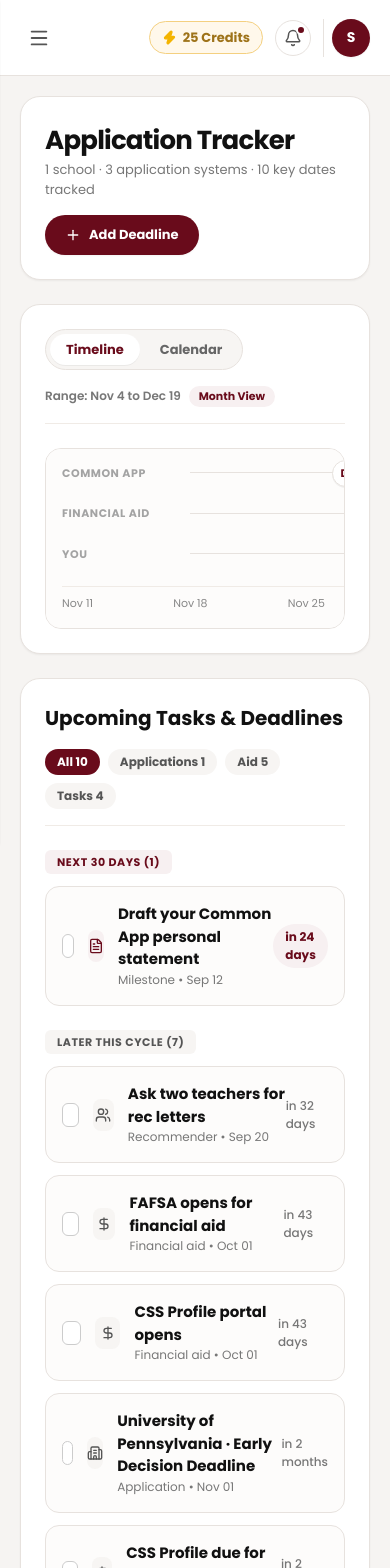
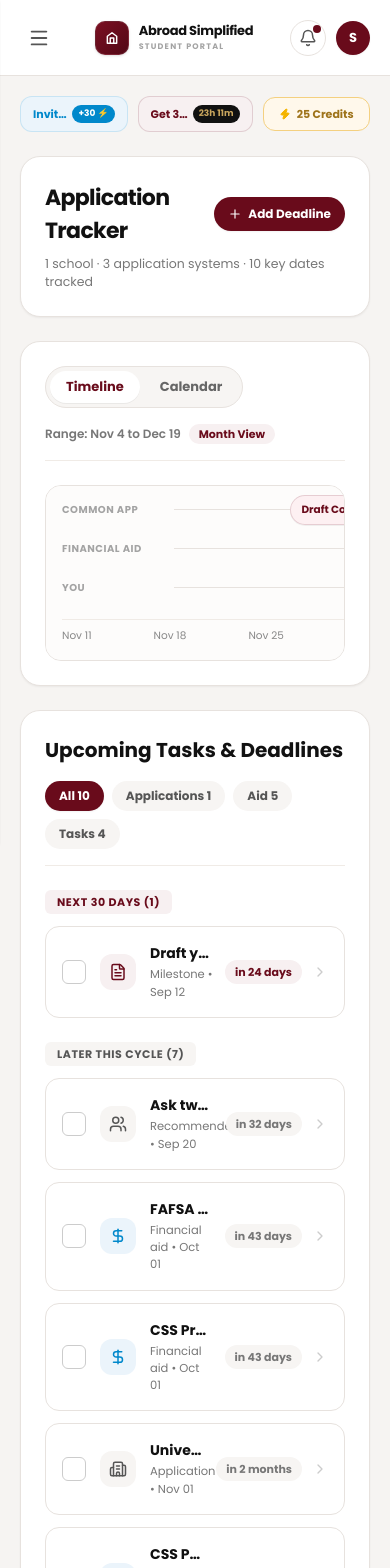
Before and after one commit to XYZ-2026/Unified-Platform, a Next.js app: page /dashboard/tracker in a window 390 px wide. Shown: the top 1568 px of the page. Built offline with nearby package versions, Linux system fonts and the light colour scheme; no server answers.

Commit message:
style: enhance application tracker mobile responsiveness and layouts

```diff
--- a/src/app/dashboard/layout.tsx
+++ b/src/app/dashboard/layout.tsx
@@ -225,7 +225,7 @@ export default function DashboardLayout({ children }: { children: React.ReactNod
             className={`w-full flex items-center gap-3 px-3 py-2 rounded-[10px] text-[14px] font-medium transition-all ${
               pathname === '/dashboard/settings'
                 ? 'bg-[#F7F0F1] text-[#690B1B] font-bold'
-                : 'text-[#777777] hover:bg-[#F9F7F5] hover:text-[#111]'
+                : 'text-[#777777] hover:bg-[#F9F7F5] hover:text-[#11]'
             }`}
           >
             <Settings size={18} />
@@ -248,22 +248,16 @@ export default function DashboardLayout({ children }: { children: React.ReactNod
       <div className="flex-1 flex flex-col min-w-0">
         {/* TOP HEADER BAR */}
         <header className="h-[76px] px-5 md:px-8 bg-white border-b border-[#E7E2DE] flex items-center justify-between sticky top-0 z-30">
+          {/* Desktop Header Content (hidden on mobile) */}
+          <div className="hidden md:flex items-center justify-between w-full">
             <div className="flex items-center gap-4">
-            <button
-              onClick={() => setMobileSidebarOpen(true)}
-              className="md:hidden p-2 text-[#555555] hover:text-[#111111]"
-            >
-              <Menu size={22} />
-            </button>
-            <div className="hidden sm:block">
+              <div>
                 <h1 className="text-[18px] font-bold text-[#111111]">Abroad Simplified Student Portal</h1>
                 <p className="text-[12px] text-[#888888]">Fall 2026 Admissions Cycle</p>
               </div>
             </div>
 
-          {/* HEADER RIGHT ACTIONS */}
             <div className="flex items-center gap-3 md:gap-4">
-            {/* INVITE FRIENDS / REWARDS BUTTON */}
               <button className="hidden xl:flex items-center gap-2 px-3.5 py-1.5 rounded-full bg-[#EBF4FB] border border-[#0088CB]/20 text-[#0088CB] text-[12px] font-bold hover:bg-[#0088CB]/10 transition-all">
                 <span>Invite Friends</span>
                 <span className="bg-[#0088CB] text-white px-2 py-0.5 rounded-full text-[10px]">
@@ -271,7 +265,6 @@ export default function DashboardLayout({ children }: { children: React.ReactNod
                 </span>
               </button>
 
-            {/* PROMO OFFER BADGE */}
               <div className="hidden sm:flex items-center gap-2 px-3.5 py-1.5 rounded-full bg-[#F7F0F1] border border-[#690B1B]/15 text-[#690B1B] text-[12px] font-semibold">
                 <span className="w-2 h-2 rounded-full bg-[#690B1B] animate-pulse" />
                 <span>Get 30% Off</span>
@@ -280,26 +273,86 @@ export default function DashboardLayout({ children }: { children: React.ReactNod
                 </span>
               </div>
 
-            {/* AI CREDITS COUNTER */}
               <div className="flex items-center gap-1.5 px-3 py-1.5 rounded-full bg-[#FFF8EB] border border-[#F4D080] text-[#9E731A] text-[13px] font-bold">
                 <Zap size={15} className="fill-[#F4B400] text-[#F4B400]" />
                 <span>25 Credits</span>
               </div>
 
-            {/* NOTIFICATIONS */}
               <button className="relative p-2 rounded-full border border-[#E7E2DE] bg-white text-[#555555] hover:text-[#690B1B] hover:border-[#690B1B]/30 transition-all">
                 <Bell size={18} />
                 <span className="absolute top-1 right-1 w-2.5 h-2.5 rounded-full bg-[#690B1B] border-2 border-white" />
               </button>
 
-            {/* USER AVATAR LINK TO SETTINGS */}
               <Link href="/dashboard/settings" className="flex items-center gap-2.5 pl-2 border-l border-[#E7E2DE]">
                 <div className="w-[38px] h-[38px] rounded-full bg-[#690B1B] text-white flex items-center justify-center font-bold text-[14px] shadow-xs">
                   S
                 </div>
               </Link>
             </div>
+          </div>
+
+          {/* Mobile Header Content (hidden on desktop) */}
+          <div className="flex md:hidden items-center justify-between w-full">
+            <button
+              onClick={() => setMobileSidebarOpen(true)}
+              className="p-2 text-[#555555] hover:text-[#111111]"
+            >
+              <Menu size={22} />
+            </button>
+
+            {/* Mobile Logo */}
+            <div className="flex items-center gap-2.5">
+              <div className="w-[34px] h-[34px] rounded-[10px] bg-gradient-to-br from-[#7A1022] to-[#530816] flex items-center justify-center border border-white/10 shrink-0 shadow-sm">
+                <svg viewBox="0 0 24 24" fill="none" className="w-[14px] h-[14px]">
+                  <path d="M12 3L4 9V21H20V9L12 3Z" stroke="white" strokeWidth="2.5" strokeLinecap="round" strokeLinejoin="round" />
+                  <path d="M9 21V12H15V21" stroke="white" strokeWidth="2.5" strokeLinecap="round" strokeLinejoin="round" />
+                </svg>
+              </div>
+              <div className="text-left leading-tight">
+                <div className="text-[13px] font-bold text-[#111] tracking-tight">Abroad Simplified</div>
+                <div className="text-[8px] uppercase tracking-[0.15em] font-extrabold text-[#A3A3A3] mt-0.5">STUDENT PORTAL</div>
+              </div>
+            </div>
+
+            {/* Mobile Actions */}
+            <div className="flex items-center gap-2.5">
+              <button className="relative p-2 rounded-full border border-[#E7E2DE] bg-white text-[#555555] hover:text-[#690B1B] hover:border-[#690B1B]/30 transition-all">
+                <Bell size={18} />
+                <span className="absolute top-1 right-1 w-2 h-2 rounded-full bg-[#690B1B]" />
+              </button>
+              <Link href="/dashboard/settings">
+                <div className="w-[34px] h-[34px] rounded-full bg-[#690B1B] text-white flex items-center justify-center font-bold text-[13px] shadow-xs">
+                  S
+                </div>
+              </Link>
+            </div>
+          </div>
         </header>
+
+        {/* MOBILE BADGES ROW (Only visible on mobile) */}
+        <div className="md:hidden px-5 pt-5 pb-1 flex items-center justify-between gap-2.5 overflow-x-auto scrollbar-none">
+          {/* INVITE FRIENDS */}
+          <button className="flex-1 min-w-[105px] flex items-center justify-between gap-1 px-3 py-2 rounded-xl bg-[#EBF4FB] border border-[#0088CB]/15 text-[#0088CB] text-[11px] font-bold">
+            <span className="truncate">Invite Friends</span>
+            <span className="bg-[#0088CB] text-white px-1.5 py-0.5 rounded-full text-[9px] font-extrabold shrink-0">
+              +30 ⚡
+            </span>
+          </button>
+
+          {/* GET 30% OFF */}
+          <div className="flex-1 min-w-[115px] flex items-center justify-between gap-1 px-3 py-2 rounded-xl bg-[#F7F0F1] border border-[#690B1B]/15 text-[#690B1B] text-[11px] font-bold">
+            <span className="truncate">Get 30% Off</span>
+            <span className="bg-[#111] text-[#C9A55D] px-1.5 py-0.5 rounded-full text-[9px] font-extrabold shrink-0">
+              23h 11m
+            </span>
+          </div>
+
+          {/* CREDITS */}
+          <div className="flex-1 min-w-[95px] flex items-center justify-center gap-1.5 px-3 py-2 rounded-xl bg-[#FFF8EB] border border-[#F4D080] text-[#9E731A] text-[11px] font-bold">
+            <Zap size={12} className="fill-[#F4B400] text-[#F4B400] shrink-0" />
+            <span className="truncate">25 Credits</span>
+          </div>
+        </div>
 
         {/* PAGE CONTENT ROUTE */}
         {children}
--- a/src/app/dashboard/tracker/page.tsx
+++ b/src/app/dashboard/tracker/page.tsx
@@ -13,7 +13,9 @@ import {
   Building2,
   Filter,
   Layers,
-  ChevronDown
+  ChevronDown,
+  ChevronRight,
+  Zap
 } from 'lucide-react';
 
 export default function ApplicationTrackerPage() {
@@ -68,7 +70,7 @@ export default function ApplicationTrackerPage() {
     },
     {
       id: 'task-5',
-      title: 'University of Pennsylvania · Early Decision Deadline',
+      title: 'University of Pennsylvania - Early Decision Deadline',
       category: 'Application',
       date: 'Nov 01',
       dueIn: 'in 2 months',
@@ -113,15 +115,15 @@ export default function ApplicationTrackerPage() {
       {/* ═══════════════════════════════════════════════════════════════
          HEADER AREA & ADD DEADLINE BUTTON
          ═══════════════════════════════════════════════════════════════ */}
-      <div className="bg-white border border-[#E7E2DE] rounded-[20px] p-6 shadow-xs flex flex-col sm:flex-row items-start sm:items-center justify-between gap-4">
-        <div>
-          <h2 className="text-[26px] font-bold text-[#111111] tracking-[-0.03em]">Application Tracker</h2>
-          <p className="text-[13px] text-[#777777]">1 school · 3 application systems · 10 key dates tracked</p>
+      <div className="bg-white border border-[#E7E2DE] rounded-[20px] p-6 shadow-xs space-y-2">
+        <div className="flex items-center justify-between gap-4 w-full">
+          <h2 className="text-[22px] sm:text-[26px] font-bold text-[#111111] tracking-[-0.03em]">Application Tracker</h2>
+          <button className="px-3.5 sm:px-5 py-2 sm:py-2.5 rounded-full bg-[#690B1B] hover:bg-[#7A1022] text-white text-[12px] sm:text-[13px] font-bold transition-all flex items-center gap-1.5 sm:gap-2 shadow-xs shrink-0 cursor-pointer">
+            <Plus size={14} className="sm:w-4 sm:h-4" />
+            <span>Add Deadline</span>
+          </button>
         </div>
-        <button className="px-5 py-2.5 rounded-full bg-[#690B1B] hover:bg-[#7A1022] text-white text-[13px] font-bold transition-all flex items-center gap-2 shadow-xs">
-          <Plus size={16} />
-          <span>Add Deadline</span>
-        </button>
+        <p className="text-[12.5px] sm:text-[13.5px] text-[#777777]">1 school · 3 application systems · 10 key dates tracked</p>
       </div>
 
       {/* ═══════════════════════════════════════════════════════════════
@@ -136,7 +138,7 @@ export default function ApplicationTrackerPage() {
               className={`px-4 py-1.5 rounded-full text-[13px] font-bold transition-all ${
                 viewMode === 'timeline'
                   ? 'bg-white text-[#690B1B] shadow-2xs'
-                  : 'text-[#666666] hover:text-[#111]'
+                  : 'text-[#666666] hover:text-[#11]'
               }`}
             >
               Timeline
@@ -146,7 +148,7 @@ export default function ApplicationTrackerPage() {
               className={`px-4 py-1.5 rounded-full text-[13px] font-bold transition-all ${
                 viewMode === 'calendar'
                   ? 'bg-white text-[#690B1B] shadow-2xs'
-                  : 'text-[#666666] hover:text-[#111]'
+                  : 'text-[#666666] hover:text-[#11]'
               }`}
             >
               Calendar
@@ -162,31 +164,31 @@ export default function ApplicationTrackerPage() {
         </div>
 
         {/* VISUAL TIMELINE GRAPH GRAPHIC */}
-        <div className="p-4 bg-[#FDFCFB] border border-[#E7E2DE] rounded-[16px] space-y-6 overflow-x-auto">
+        <div className="p-4 bg-[#FDFCFB] border border-[#E7E2DE] rounded-[16px] space-y-6 overflow-x-auto scrollbar-none">
           {/* TRACK LINES */}
-          <div className="space-y-6 min-w-[600px]">
+          <div className="space-y-6 min-w-[500px]">
             <div className="flex items-center gap-4">
-              <span className="w-28 text-[11px] font-bold text-[#A3A3A3] uppercase tracking-wider">Common App</span>
+              <span className="w-24 text-[10px] font-bold text-[#A3A3A3] uppercase tracking-wider shrink-0">Common App</span>
               <div className="flex-1 h-px bg-[#E7E2DE] relative">
-                <div className="absolute left-[30%] -top-3 px-2 py-1 bg-white border border-[#E7E2DE] rounded-full text-[11px] font-bold text-[#690B1B] shadow-2xs">
+                <div className="absolute left-[30%] -top-3.5 px-2.5 py-1.5 bg-[#FDF0F2] border border-[#690B1B]/15 rounded-full text-[10.5px] font-bold text-[#690B1B] shadow-2xs whitespace-nowrap">
                   Draft Common App...
                 </div>
               </div>
             </div>
 
             <div className="flex items-center gap-4">
-              <span className="w-28 text-[11px] font-bold text-[#A3A3A3] uppercase tracking-wider">Financial Aid</span>
+              <span className="w-24 text-[10px] font-bold text-[#A3A3A3] uppercase tracking-wider shrink-0">Financial Aid</span>
               <div className="flex-1 h-px bg-[#E7E2DE] relative">
-                <div className="absolute left-[55%] -top-3 px-2 py-1 bg-white border border-[#E7E2DE] rounded-full text-[11px] font-bold text-[#0088CB] shadow-2xs">
+                <div className="absolute left-[65%] -top-3.5 px-2.5 py-1.5 bg-[#EBF4FB] border border-[#0088CB]/15 rounded-full text-[10.5px] font-bold text-[#0088CB] shadow-2xs whitespace-nowrap">
                   2 aid dates ($)
                 </div>
               </div>
             </div>
 
             <div className="flex items-center gap-4">
-              <span className="w-28 text-[11px] font-bold text-[#A3A3A3] uppercase tracking-wider">You</span>
+              <span className="w-24 text-[10px] font-bold text-[#A3A3A3] uppercase tracking-wider shrink-0">You</span>
               <div className="flex-1 h-px bg-[#E7E2DE] relative">
-                <div className="absolute left-[45%] -top-3 px-2 py-1 bg-white border border-[#E7E2DE] rounded-full text-[11px] font-bold text-[#16a34a] shadow-2xs">
+                <div className="absolute left-[45%] -top-3.5 px-2.5 py-1.5 bg-[#EBF7EE] border border-[#16a34a]/15 rounded-full text-[10.5px] font-bold text-[#16a34a] shadow-2xs whitespace-nowrap">
                   Ask teacher recs
                 </div>
               </div>
@@ -194,7 +196,7 @@ export default function ApplicationTrackerPage() {
           </div>
 
           {/* DATES FOOTER */}
-          <div className="flex justify-between text-[11px] text-[#888888] pt-2 border-t border-[#F0EBE6] min-w-[600px]">
+          <div className="flex justify-between text-[10.5px] text-[#888888] pt-2 border-t border-[#F0EBE6] min-w-[500px]">
             <span>Nov 11</span>
             <span>Nov 18</span>
             <span>Nov 25</span>
@@ -209,7 +211,7 @@ export default function ApplicationTrackerPage() {
          UPCOMING CHECKLIST & FILTERS
          ═══════════════════════════════════════════════════════════════ */}
       <div className="bg-white border border-[#E7E2DE] rounded-[20px] p-6 shadow-xs space-y-6">
-        <div className="flex flex-col md:flex-row md:items-center justify-between gap-4 border-b border-[#F0EBE6] pb-4">
+        <div className="flex flex-col lg:flex-row lg:items-center justify-between gap-4 border-b border-[#F0EBE6] pb-4">
           <h3 className="text-[20px] font-bold text-[#111111]">Upcoming Tasks & Deadlines</h3>
 
           {/* FILTER PILLS */}
@@ -223,9 +225,9 @@ export default function ApplicationTrackerPage() {
               <button
                 key={f.id}
                 onClick={() => setActiveFilter(f.id)}
-                className={`px-3 py-1 rounded-full text-[12px] font-bold transition-all ${
+                className={`px-3.5 py-1.5 rounded-full text-[12px] font-bold transition-all cursor-pointer ${
                   activeFilter === f.id
-                    ? 'bg-[#690B1B] text-white'
+                    ? 'bg-[#690B1B] text-white shadow-xs'
                     : 'bg-[#F7F5F3] text-[#555] hover:bg-[#E7E2DE]'
                 }`}
               >
@@ -250,32 +252,38 @@ export default function ApplicationTrackerPage() {
                 return (
                   <div
                     key={t.id}
-                    className="flex items-center justify-between p-4 rounded-[14px] bg-[#FDFCFB] border border-[#E7E2DE] hover:border-[#690B1B]/30 transition-all"
+                    className="flex items-center justify-between p-4 rounded-[14px] bg-white border border-[#E7E2DE] hover:border-[#690B1B]/30 hover:shadow-2xs transition-all gap-3 cursor-pointer"
                   >
-                    <div className="flex items-center gap-3.5">
+                    <div className="flex items-center gap-3.5 min-w-0">
                       <button
-                        onClick={() => toggleTask(t.id)}
-                        className={`w-6 h-6 rounded-md border flex items-center justify-center transition-all ${
+                        onClick={(e) => {
+                          e.stopPropagation();
+                          toggleTask(t.id);
+                        }}
+                        className={`w-6 h-6 rounded-md border flex items-center justify-center transition-all shrink-0 ${
                           isDone ? 'bg-[#16a34a] border-[#16a34a] text-white' : 'border-[#CCCCCC] bg-white'
                         }`}
                       >
                         {isDone && <CheckCircle2 size={16} />}
                       </button>
-                      <div className="w-8 h-8 rounded-lg bg-[#F7F0F1] text-[#690B1B] flex items-center justify-center">
-                        <IconComponent size={16} />
+                      <div className="w-9 h-9 rounded-xl bg-[#F7F0F1] text-[#690B1B] flex items-center justify-center shrink-0">
+                        <IconComponent size={18} />
                       </div>
-                      <div>
-                        <div className={`text-[15px] font-bold ${isDone ? 'line-through text-[#888888]' : 'text-[#111111]'}`}>
+                      <div className="min-w-0">
+                        <div className={`text-[14px] sm:text-[15px] font-bold truncate ${isDone ? 'line-through text-[#888888]' : 'text-[#111111]'}`}>
                           {t.title}
                         </div>
-                        <div className="text-[12px] text-[#777777]">
+                        <div className="text-[11.5px] text-[#777777] mt-0.5">
                           {t.category} • {t.date}
                         </div>
                       </div>
                     </div>
-                    <span className="text-[12px] font-bold text-[#690B1B] bg-[#F7F0F1] px-3 py-1 rounded-full">
-                      {t.dueIn}
-                    </span>
+                    <div className="flex items-center gap-2.5 shrink-0">
+                      <span className="text-[11px] font-bold text-[#690B1B] bg-[#F7F0F1] px-2.5 py-1 rounded-full">
+                        {t.dueIn}
+                      </span>
+                      <ChevronRight size={16} className="text-[#CCCCCC]" />
+                    </div>
                   </div>
                 );
               })}
@@ -294,38 +302,74 @@ export default function ApplicationTrackerPage() {
                 return (
                   <div
                     key={t.id}
-                    className="flex items-center justify-between p-4 rounded-[14px] bg-[#FDFCFB] border border-[#E7E2DE] hover:border-[#690B1B]/30 transition-all"
+                    className="flex items-center justify-between p-4 rounded-[14px] bg-white border border-[#E7E2DE] hover:border-[#690B1B]/30 hover:shadow-2xs transition-all gap-3 cursor-pointer"
                   >
-                    <div className="flex items-center gap-3.5">
+                    <div className="flex items-center gap-3.5 min-w-0">
                       <button
-                        onClick={() => toggleTask(t.id)}
-                        className={`w-6 h-6 rounded-md border flex items-center justify-center transition-all ${
+                        onClick={(e) => {
+                          e.stopPropagation();
+                          toggleTask(t.id);
+                        }}
+                        className={`w-6 h-6 rounded-md border flex items-center justify-center transition-all shrink-0 ${
                           isDone ? 'bg-[#16a34a] border-[#16a34a] text-white' : 'border-[#CCCCCC] bg-white'
                         }`}
                       >
                         {isDone && <CheckCircle2 size={16} />}
                       </button>
-                      <div className="w-8 h-8 rounded-lg bg-[#F7F5F3] text-[#555555] flex items-center justify-center">
-                        <IconComponent size={16} />
+                      <div className={`w-9 h-9 rounded-xl flex items-center justify-center shrink-0 ${
+                        t.type === 'aid'
+                          ? 'bg-[#EBF4FB] text-[#0088CB]'
+                          : t.type === 'application'
+                          ? 'bg-[#F7F5F3] text-[#555555]'
+                          : 'bg-[#F7F5F3] text-[#555555]'
+                      }`}>
+                        <IconComponent size={18} />
                       </div>
-                      <div>
-                        <div className={`text-[15px] font-bold ${isDone ? 'line-through text-[#888888]' : 'text-[#111111]'}`}>
+                      <div className="min-w-0">
+                        <div className={`text-[14px] sm:text-[15px] font-bold truncate ${isDone ? 'line-through text-[#888888]' : 'text-[#111111]'}`}>
                           {t.title}
                         </div>
-                        <div className="text-[12px] text-[#777777]">
+                        <div className="text-[11.5px] text-[#777777] mt-0.5">
                           {t.category} • {t.date}
                         </div>
                       </div>
                     </div>
-                    <span className="text-[12px] font-medium text-[#777777]">
-                      {t.dueIn}
-                    </span>
+                    <div className="flex items-center gap-2.5 shrink-0">
+                      <span className="text-[11px] font-bold text-[#777777] bg-[#F7F5F3] px-2.5 py-1 rounded-full">
+                        {t.dueIn}
+                      </span>
+                      <ChevronRight size={16} className="text-[#CCCCCC]" />
+                    </div>
                   </div>
                 );
               })}
           </div>
         </div>
       </div>
+
+      {/* ═══════════════════════════════════════════════════════════════
+         UPGRADE PRO BANNER (Mockup Page Footer)
+         ═══════════════════════════════════════════════════════════════ */}
+      <Link
+        href="/dashboard"
+        className="w-full flex items-center justify-between p-4 rounded-[16px] bg-gradient-to-r from-[#690B1B] to-[#8A1226] text-white shadow-sm hover:opacity-95 transition-all mt-6 cursor-pointer"
+      >
+        <div className="flex items-center gap-3">
+          <div className="w-8.5 h-8.5 rounded-lg bg-white/10 flex items-center justify-center shrink-0">
+            <Zap size={18} className="text-[#C9A55D] fill-[#C9A55D]" />
+          </div>
+          <div className="text-left leading-tight">
+            <div className="text-[14px] font-bold">Upgrade Pro</div>
+            <div className="text-[11px] text-[#F7D8A0] mt-0.5">Get Unlimited AI SOP Reviews</div>
+          </div>
+        </div>
+        <div className="flex items-center gap-2.5">
+          <span className="text-[10.5px] font-bold bg-[#C9A55D] text-black px-2.5 py-1 rounded-full uppercase tracking-wider shadow-sm">
+            30% OFF
+          </span>
+          <ChevronRight size={16} className="text-white/70" />
+        </div>
+      </Link>
     </div>
   );
 }
```
Lines whose indentation alone changed are shown as unchanged.
